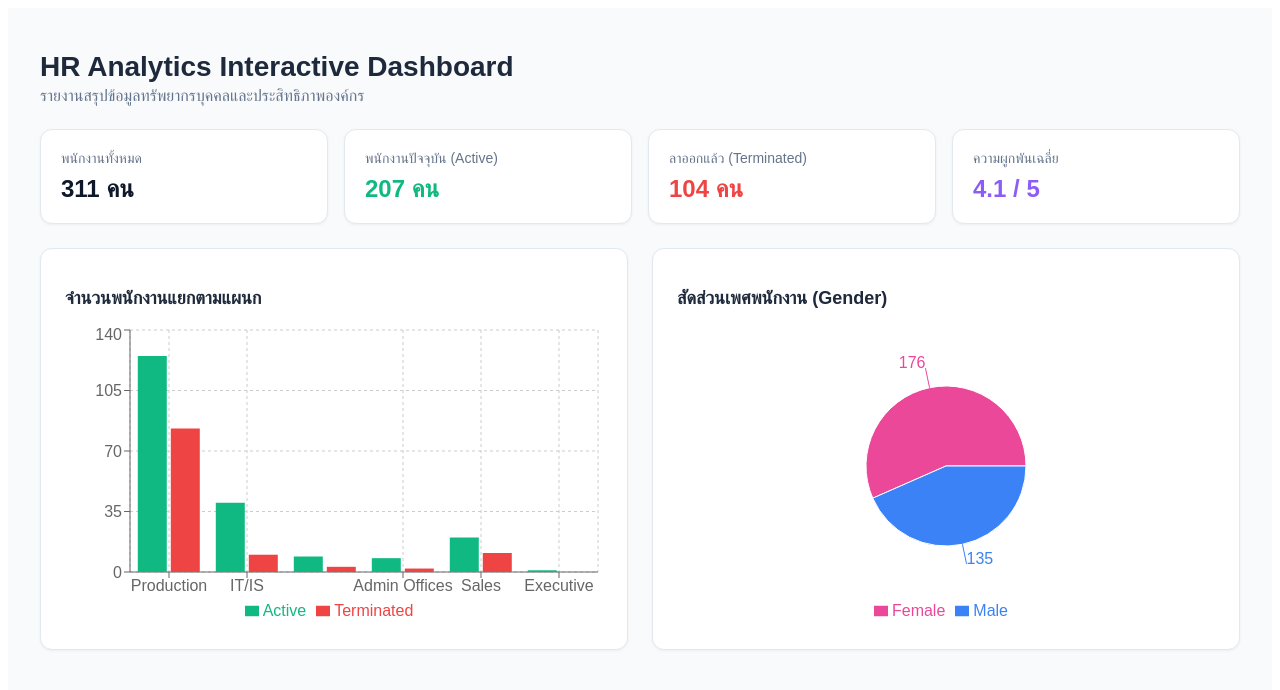
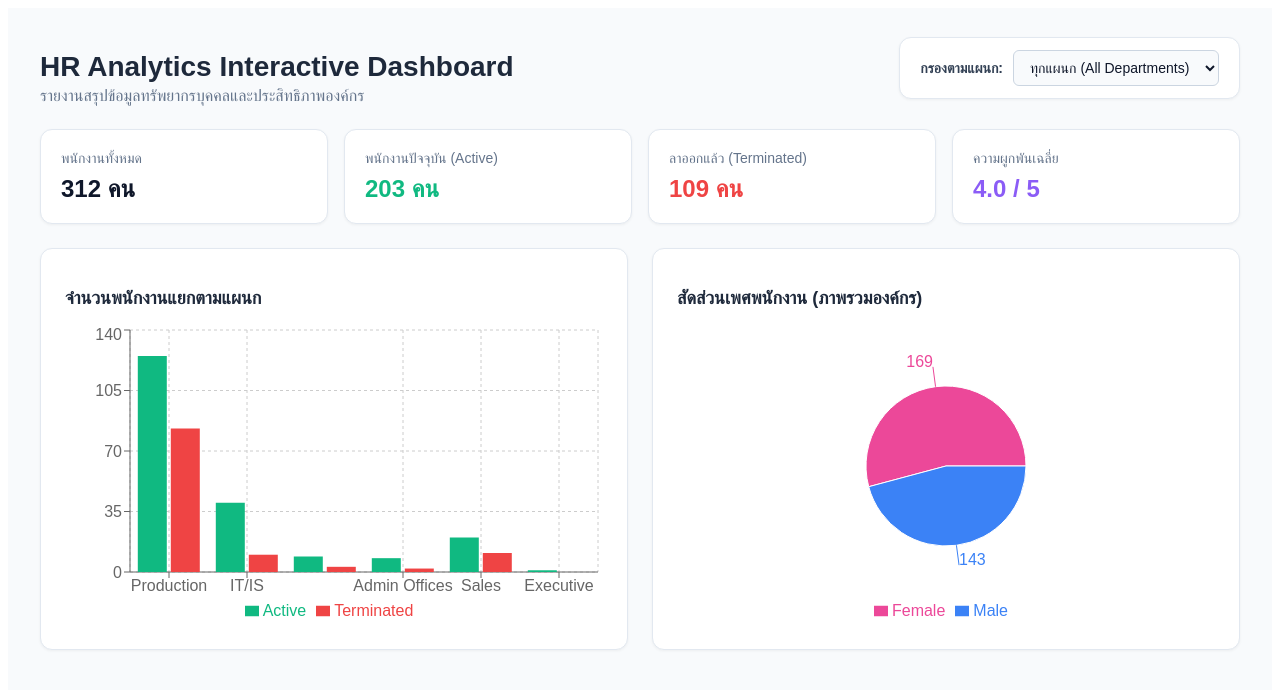
Before and after one commit to siraphatbi-del/hr-analytics-dashboard, a Next.js app: page / in a window 1280 px wide. Shown: the top 690 px of the page. Built offline with nearby package versions, Linux system fonts and the light colour scheme.

Commit message:
Update index.js

```diff
--- a/pages/index.js
+++ b/pages/index.js
@@ -4,29 +4,32 @@ import {
   PieChart as RePie, Pie, Cell, Legend
 } from 'recharts';
 
-const mockHRData = {
-  kpis: {
-    totalEmployees: 311,
-    activeEmployees: 207,
-    terminatedEmployees: 104,
-    avgEngagement: 4.1
-  },
-  departmentData: [
-    { name: 'Production', active: 125, terminated: 83 },
-    { name: 'IT/IS', active: 40, terminated: 10 },
-    { name: 'Software Eng', active: 9, terminated: 3 },
-    { name: 'Admin Offices', active: 8, terminated: 2 },
-    { name: 'Sales', active: 20, terminated: 11 },
-    { name: 'Executive', active: 1, terminated: 0 }
-  ],
-  genderData: [
-    { name: 'Female', value: 176, color: '#ec4899' },
-    { name: 'Male', value: 135, color: '#3b82f6' }
-  ]
-};
+// ข้อมูลจำลองพนักงานแบบรายบุคคล เพื่อให้สามารถกรองตามแผนกได้จริง
+const rawEmployeeData = [
+  // Production
+  ...Array(125).fill({ dept: 'Production', status: 'Active', gender: 'Female', engagement: 4.2 }),
+  ...Array(83).fill({ dept: 'Production', status: 'Terminated', gender: 'Male', engagement: 3.5 }),
+  // IT/IS
+  ...Array(40).fill({ dept: 'IT/IS', status: 'Active', gender: 'Male', engagement: 4.5 }),
+  ...Array(10).fill({ dept: 'IT/IS', status: 'Terminated', gender: 'Female', engagement: 3.8 }),
+  // Software Eng
+  ...Array(9).fill({ dept: 'Software Eng', status: 'Active', gender: 'Male', engagement: 4.6 }),
+  ...Array(3).fill({ dept: 'Software Eng', status: 'Terminated', gender: 'Female', engagement: 3.2 }),
+  // Admin Offices
+  ...Array(8).fill({ dept: 'Admin Offices', status: 'Active', gender: 'Female', engagement: 4.0 }),
+  ...Array(2).fill({ dept: 'Admin Offices', status: 'Terminated', gender: 'Female', engagement: 3.0 }),
+  // Sales
+  ...Array(20).fill({ dept: 'Sales', status: 'Active', gender: 'Female', engagement: 4.1 }),
+  ...Array(11).fill({ dept: 'Sales', status: 'Terminated', gender: 'Male', engagement: 3.6 }),
+  // Executive
+  ...Array(1).fill({ dept: 'Executive', status: 'Active', gender: 'Female', engagement: 5.0 })
+];
+
+const departmentsList = ['All', 'Production', 'IT/IS', 'Software Eng', 'Admin Offices', 'Sales', 'Executive'];
 
 export default function HRDashboard() {
   const [isClient, setIsClient] = useState(false);
+  const [selectedDept, setSelectedDept] = useState('All');
 
   useEffect(() => {
     setIsClient(true);
@@ -34,14 +37,81 @@ export default function HRDashboard() {
 
   if (!isClient) return <div style={{ padding: '20px', fontFamily: 'sans-serif' }}>Loading Dashboard...</div>;
 
+  // คำนวณข้อมูลตามแผนกที่กรอง
+  const filteredEmployees = selectedDept === 'All'
+    ? rawEmployeeData
+    : rawEmployeeData.filter(emp => emp.dept === selectedDept);
+
+  const totalEmployees = filteredEmployees.length;
+  const activeEmployees = filteredEmployees.filter(emp => emp.status === 'Active').length;
+  const terminatedEmployees = filteredEmployees.filter(emp => emp.status === 'Terminated').length;
+  const avgEngagement = (filteredEmployees.reduce((acc, curr) => acc + curr.engagement, 0) / (totalEmployees || 1)).toFixed(1);
+
+  // กราฟสัดส่วนเพศ (Gender) คำนวณตามแผนกที่เลือก
+  const femaleCount = filteredEmployees.filter(emp => emp.gender === 'Female').length;
+  const maleCount = filteredEmployees.filter(emp => emp.gender === 'Male').length;
+  const genderData = [
+    { name: 'Female', value: femaleCount, color: '#ec4899' },
+    { name: 'Male', value: maleCount, color: '#3b82f6' }
+  ];
+
+  // กราฟแท่งแผนก (หากเลือกแผนกเฉพาะ จะไฮไลต์เฉพาะแผนกนั้น)
+  const departmentData = departmentsList.filter(d => d !== 'All').map(dept => {
+    const deptEmps = rawEmployeeData.filter(emp => emp.dept === dept);
+    return {
+      name: dept,
+      active: deptEmps.filter(e => e.status === 'Active').length,
+      terminated: deptEmps.filter(e => e.status === 'Terminated').length
+    };
+  });
+
   return (
     <div style={{ minHeight: '100vh', backgroundColor: '#f8fafc', padding: '24px', fontFamily: 'sans-serif' }}>
-      {/* Header */}
-      <div style={{ maxWidth: '1200px', margin: '0 auto 24px auto' }}>
-        <h1 style={{ fontSize: '28px', fontWeight: 'bold', color: '#1e293b', marginBottom: '4px' }}>
-          HR Analytics Interactive Dashboard
-        </h1>
-        <p style={{ color: '#64748b', margin: 0 }}>รายงานสรุปข้อมูลทรัพยากรบุคคลและประสิทธิภาพองค์กร</p>
+      {/* Header & Filter Module */}
+      <div style={{
+        maxWidth: '1200px',
+        margin: '0 auto 24px auto',
+        display: 'flex',
+        justifyContent: 'space-between',
+        alignItems: 'center',
+        flexWrap: 'wrap',
+        gap: '16px'
+      }}>
+        <div>
+          <h1 style={{ fontSize: '28px', fontWeight: 'bold', color: '#1e293b', marginBottom: '4px' }}>
+            HR Analytics Interactive Dashboard
+          </h1>
+          <p style={{ color: '#64748b', margin: 0 }}>รายงานสรุปข้อมูลทรัพยากรบุคคลและประสิทธิภาพองค์กร</p>
+        </div>
+
+        {/* Filter Dropdown */}
+        <div style={{ backgroundColor: '#ffffff', padding: '12px 20px', borderRadius: '12px', border: '1px solid #e2e8f0', boxShadow: '0 1px 3px rgba(0,0,0,0.05)', display: 'flex', alignItems: 'center', gap: '10px' }}>
+          <label htmlFor="dept-filter" style={{ fontWeight: '600', color: '#334155', fontSize: '14px' }}>
+            กรองตามแผนก:
+          </label>
+          <select
+            id="dept-filter"
+            value={selectedDept}
+            onChange={(e) => setSelectedDept(e.target.value)}
+            style={{
+              padding: '8px 12px',
+              borderRadius: '6px',
+              border: '1px solid #cbd5e1',
+              backgroundColor: '#f8fafc',
+              fontSize: '14px',
+              fontWeight: '500',
+              color: '#0f172a',
+              cursor: 'pointer',
+              outline: 'none'
+            }}
+          >
+            {departmentsList.map(dept => (
+              <option key={dept} value={dept}>
+                {dept === 'All' ? 'ทุกแผนก (All Departments)' : dept}
+              </option>
+            ))}
+          </select>
+        </div>
       </div>
 
       {/* KPI Cards */}
@@ -54,22 +124,22 @@ export default function HRDashboard() {
       }}>
         <div style={{ backgroundColor: '#ffffff', padding: '20px', borderRadius: '12px', border: '1px solid #e2e8f0', boxShadow: '0 1px 3px rgba(0,0,0,0.05)' }}>
           <p style={{ color: '#64748b', fontSize: '14px', margin: '0 0 8px 0' }}>พนักงานทั้งหมด</p>
-          <h3 style={{ fontSize: '24px', fontWeight: 'bold', color: '#0f172a', margin: 0 }}>{mockHRData.kpis.totalEmployees} คน</h3>
+          <h3 style={{ fontSize: '24px', fontWeight: 'bold', color: '#0f172a', margin: 0 }}>{totalEmployees} คน</h3>
         </div>
 
         <div style={{ backgroundColor: '#ffffff', padding: '20px', borderRadius: '12px', border: '1px solid #e2e8f0', boxShadow: '0 1px 3px rgba(0,0,0,0.05)' }}>
           <p style={{ color: '#64748b', fontSize: '14px', margin: '0 0 8px 0' }}>พนักงานปัจจุบัน (Active)</p>
-          <h3 style={{ fontSize: '24px', fontWeight: 'bold', color: '#10b981', margin: 0 }}>{mockHRData.kpis.activeEmployees} คน</h3>
+          <h3 style={{ fontSize: '24px', fontWeight: 'bold', color: '#10b981', margin: 0 }}>{activeEmployees} คน</h3>
         </div>
 
         <div style={{ backgroundColor: '#ffffff', padding: '20px', borderRadius: '12px', border: '1px solid #e2e8f0', boxShadow: '0 1px 3px rgba(0,0,0,0.05)' }}>
           <p style={{ color: '#64748b', fontSize: '14px', margin: '0 0 8px 0' }}>ลาออกแล้ว (Terminated)</p>
-          <h3 style={{ fontSize: '24px', fontWeight: 'bold', color: '#ef4444', margin: 0 }}>{mockHRData.kpis.terminatedEmployees} คน</h3>
+          <h3 style={{ fontSize: '24px', fontWeight: 'bold', color: '#ef4444', margin: 0 }}>{terminatedEmployees} คน</h3>
         </div>
 
         <div style={{ backgroundColor: '#ffffff', padding: '20px', borderRadius: '12px', border: '1px solid #e2e8f0', boxShadow: '0 1px 3px rgba(0,0,0,0.05)' }}>
           <p style={{ color: '#64748b', fontSize: '14px', margin: '0 0 8px 0' }}>ความผูกพันเฉลี่ย</p>
-          <h3 style={{ fontSize: '24px', fontWeight: 'bold', color: '#8b5cf6', margin: 0 }}>{mockHRData.kpis.avgEngagement} / 5</h3>
+          <h3 style={{ fontSize: '24px', fontWeight: 'bold', color: '#8b5cf6', margin: 0 }}>{avgEngagement} / 5</h3>
         </div>
       </div>
 
@@ -88,7 +158,7 @@ export default function HRDashboard() {
           </h2>
           <div style={{ width: '100%', height: '300px' }}>
             <ResponsiveContainer width="100%" height="100%">
-              <BarChart data={mockHRData.departmentData}>
+              <BarChart data={departmentData}>
                 <CartesianGrid strokeDasharray="3 3" />
                 <XAxis dataKey="name" />
                 <YAxis />
@@ -104,13 +174,13 @@ export default function HRDashboard() {
         {/* Gender Demographics */}
         <div style={{ backgroundColor: '#ffffff', padding: '24px', borderRadius: '12px', border: '1px solid #e2e8f0', boxShadow: '0 1px 3px rgba(0,0,0,0.05)' }}>
           <h2 style={{ fontSize: '18px', fontWeight: 'bold', color: '#1e293b', marginBottom: '16px' }}>
-            สัดส่วนเพศพนักงาน (Gender)
+            สัดส่วนเพศพนักงาน ({selectedDept === 'All' ? 'ภาพรวมองค์กร' : `แผนก ${selectedDept}`})
           </h2>
           <div style={{ width: '100%', height: '300px' }}>
             <ResponsiveContainer width="100%" height="100%">
               <RePie>
-                <Pie data={mockHRData.genderData} dataKey="value" nameKey="name" cx="50%" cy="50%" outerRadius={80} label>
-                  {mockHRData.genderData.map((entry, index) => (
+                <Pie data={genderData} dataKey="value" nameKey="name" cx="50%" cy="50%" outerRadius={80} label>
+                  {genderData.map((entry, index) => (
                     <Cell key={`cell-${index}`} fill={entry.color} />
                   ))}
                 </Pie>
```
